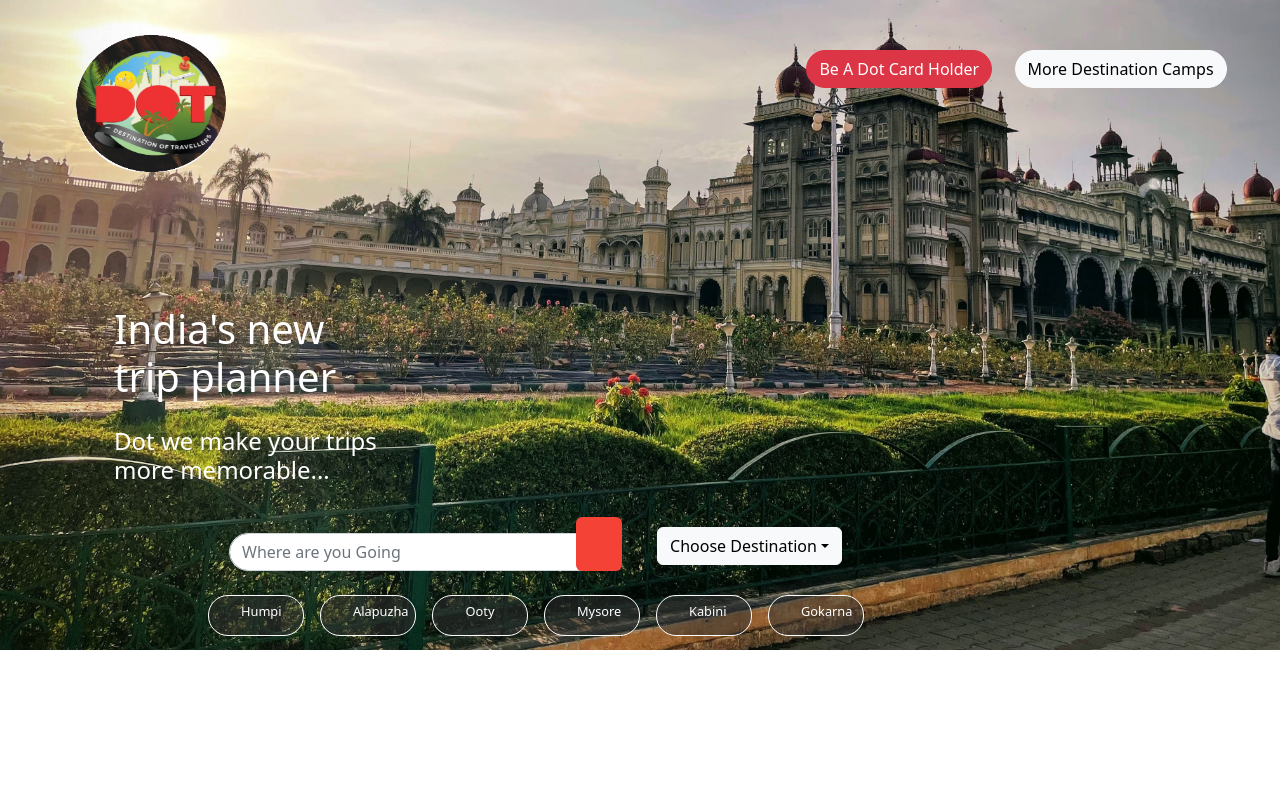
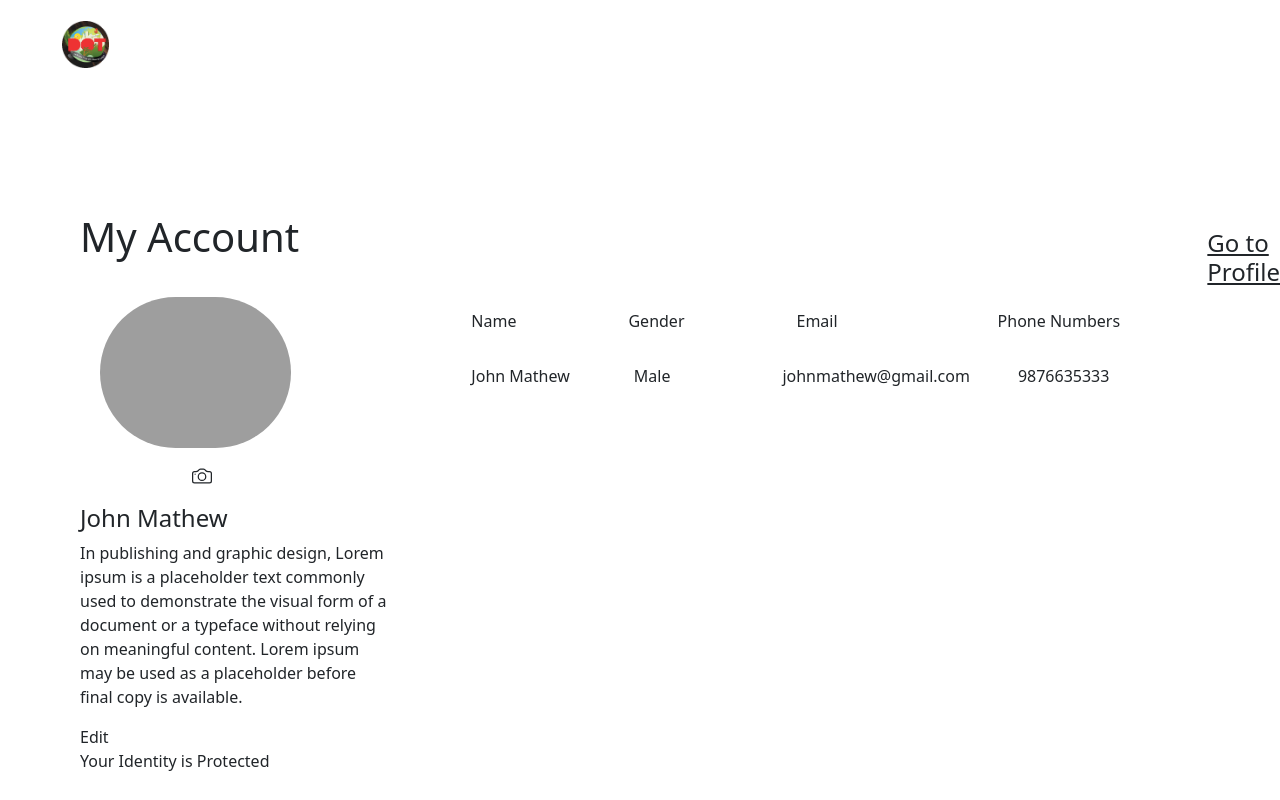
Before and after one commit to VisakhSajong/Sajong-Project, a React (Create React App) app: page / in a window 1280 px wide. Shown: the top 800 px of the page. Built offline with nearby package versions, Linux system fonts and the light colour scheme; grey boxes are pictures that could not be loaded; some icons are missing.

Commit message:
Today's Task Completed

```diff
--- a/src/App.js
+++ b/src/App.js
@@ -1,17 +1,18 @@
 import React from 'react'
-import HomePage from './Pages/HomePage/HomePage'
-import { BrowserRouter as Router,Routes,Route } from 'react-router-dom'
+// import HomePage from './Pages/HomePage/HomePage'
+import UserAccount from './Pages/UserAccount/UserAccount'
+// import { BrowserRouter as Router,Routes,Route } from 'react-router-dom'
 
 function App() {
   return (
     <div className='main'>
-       <Router>
+       {/* <Router>
       <Routes>
       <Route path='/' element={<HomePage />} >
       </Route>
       </Routes>
-      </Router>
-
+      </Router> */}
+      <UserAccount />
     </div>
   )
 }
--- a/src/Pages/UserAccount/Section.css
+++ b/src/Pages/UserAccount/Section.css
@@ -2,4 +2,77 @@
     margin-top: 24px;
     padding-top: 4rem;
     padding-left: 5rem;
+
 }
+
+.section-git{
+    margin-left: 10px;
+    margin-top: 14px;
+    width: 191px !important;
+    height: 151px !important;
+    border-radius: 94px !important;
+}
+
+.section-cam {
+    margin-top: 2rem;
+    margin-left: 7rem;
+}
+
+.section-text{
+    margin-top: 18px;
+}
+
+.section1{
+    width: 29%;
+}
+
+.myAccount{
+
+    display: flex;
+    flex-wrap: nowrap;
+    align-content: center;
+}
+
+.user-sections{
+    display: flex;
+    flex-wrap: nowrap;
+    align-content: center;
+}
+
+.section2{
+    margin-left: 2rem;
+    margin-top: 1rem;
+}
+
+.section2-p{
+    margin-left: 49rem;
+}
+
+.user-details{
+    display: flex;
+    flex-wrap: nowrap;
+    align-content: center;
+    margin-top: 25px;
+    margin-left: 3rem;
+}
+
+.section2-h6{
+    margin-left: 7rem;
+}
+
+.section2-h7{
+    margin-left: 10rem;
+}
+
+
+.section2-p1{
+    margin-left: 4rem
+}
+
+.section2-p2{
+    margin-left: 7rem;
+}
+
+.section2-p3{
+    margin-left: 3rem;
+}
--- a/src/Pages/UserAccount/Section.js
+++ b/src/Pages/UserAccount/Section.js
@@ -1,12 +1,45 @@
 import React from 'react'
 import './Section.css'
 
+import Avatar from 'react-avatar'
+import { BsCamera } from 'react-icons/bs'
 function Section() {
   return (
     <div className='Section'>
+        <div className='user-sections'>
+            <div className="section1">
         <div className="myAccount">
-        <h3>Hi</h3>
+        <h1>My Account</h1>
         </div>
+        <div className="section-icons">
+        <Avatar githubHandle="sitebase" size={40} round="20px" className='section-git' /><br />
+        <BsCamera size={20} className='section-cam' />
+        </div>
+        <div className="section-text">
+            <h4>John Mathew</h4>
+            <p className='section-text1'>In publishing and graphic design, Lorem ipsum is a placeholder text commonly used to demonstrate the visual form of a document or a typeface without relying on meaningful content. Lorem ipsum may be used as a placeholder before final copy is available.</p>
+        </div>
+        Edit <br />
+        Your Identity is Protected
+        </div>
+        <div className="section2">
+            <h4 className='section2-p'> <u> Go to Profile </u></h4>
+            <div className="user-details">
+                <h6 className=''>Name</h6>
+                <h6 className='section2-h6'>Gender</h6>
+                <h6 className='section2-h6'>Email</h6>
+                <h6 className='section2-h7'>Phone Numbers</h6>
+            </div>
+            <div className="user-details">
+                <p className=''>John Mathew</p>
+                <p className='section2-p1'>Male</p>
+                <p className='section2-p2'>johnmathew@gmail.com</p>
+                <p className='section2-p3'>9876635333</p>
+            </div>
+
+        </div>
+        </div>
+
     </div>
   )
 }
```
